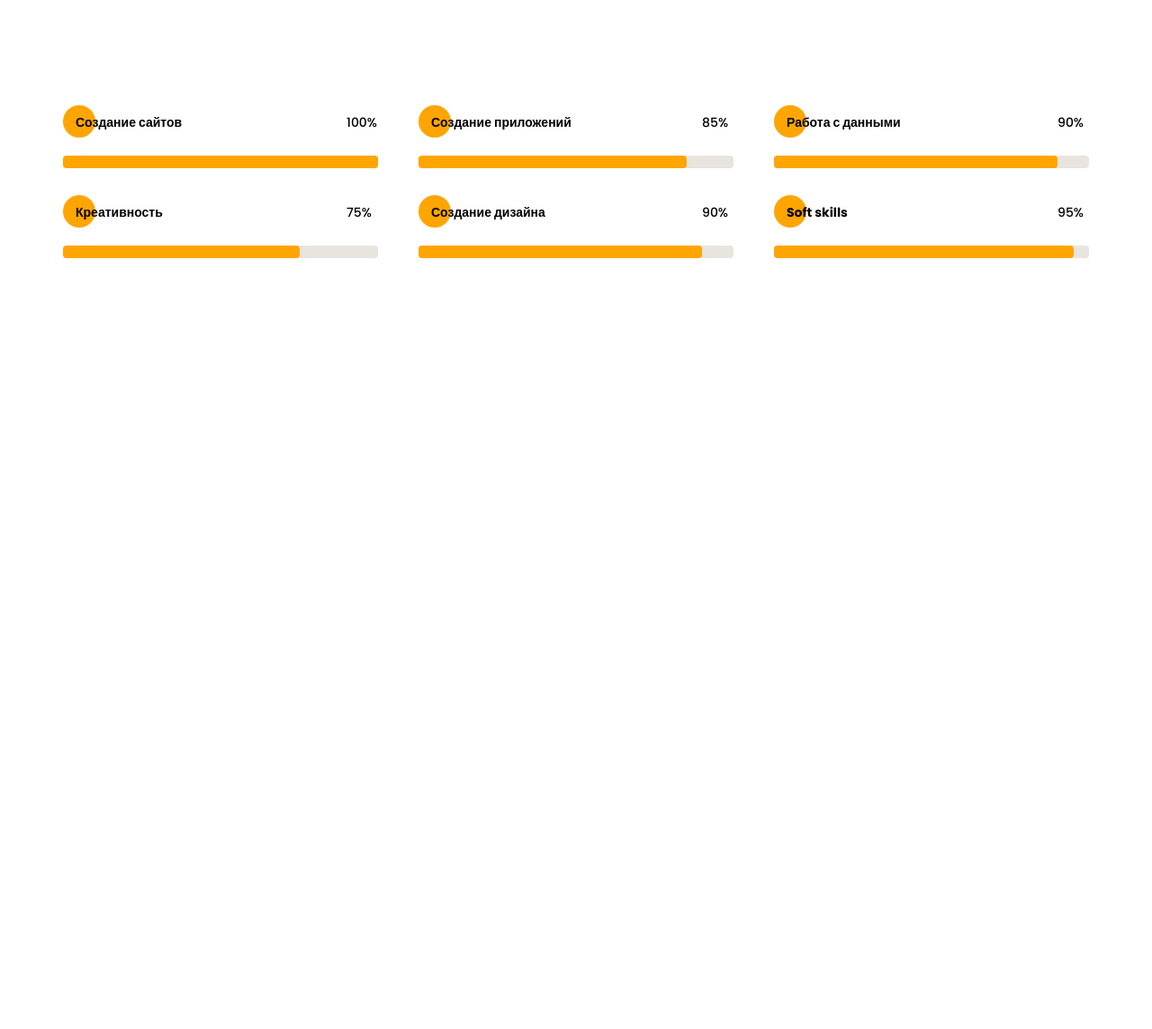
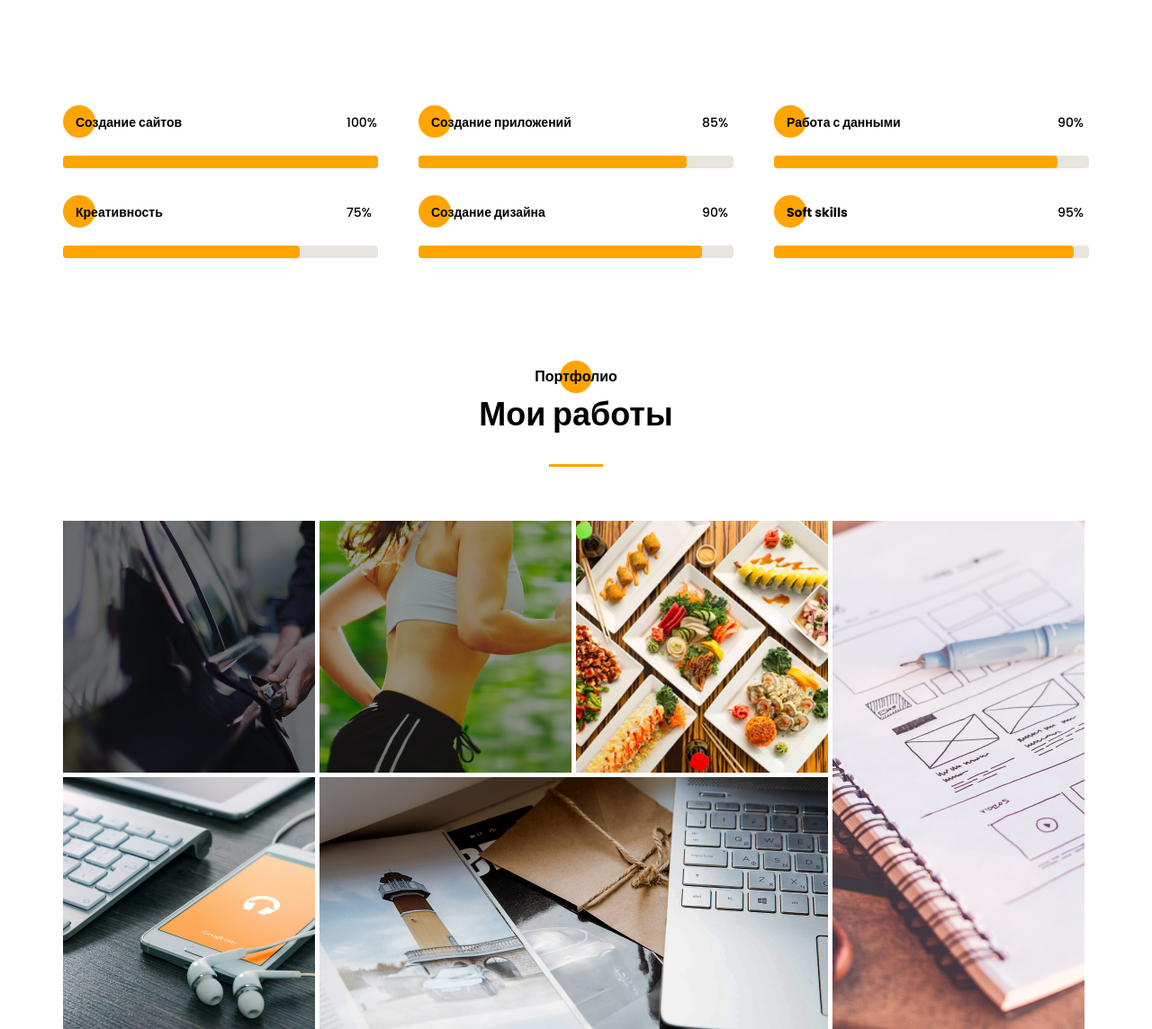
Before and after one commit to LeerenaLi/portfolio_starter, a website: page src/index.html in a window 1280 px wide. Shown: the part 3066-4210 px from the top of the page at 90% size. Before the commit the page ends 3353 px from the top, so only its background shows below. Drawn offline with Linux system fonts and the light colour scheme.

Commit message:
added section portfolio

```diff
--- a/src/index.html
+++ b/src/index.html
@@ -170,8 +170,8 @@
 
     <section class="resume">
         <div class="container">
-            <h2 class="title title_fz16 resume__title">Опыт</h2>
-            <div class="title resume__subtitle">Чем я буду полезна</div>
+            <h2 class="title title_fz16 title__section-title">Опыт</h2>
+            <div class="title title__section-subtitle">Чем я буду полезна</div>
             <div class="divider"></div>
 
             <div class="resume__wrapper">
@@ -247,8 +247,8 @@
 
     <section class="skills">
         <div class="container">
-            <h2 class="title title_fz16 skills__title">Навыки</h2>
-            <div class="title skills__subtitle">Что я использую в работе</div>
+            <h2 class="title title_fz16 title__section-title">Навыки</h2>
+            <div class="title title__section-subtitle">Что я использую в работе</div>
             <div class="divider"></div>
 
             <div class="skills__wrapper">
@@ -350,6 +350,35 @@
         </div>
     </section>
 
+    <section class="portfolio">
+        <div class="container">
+            <div class="title title_fz16 title__section-title">Портфолио</div>
+            <div class="title title__section-subtitle">Мои работы</div>
+            <div class="divider"></div>
+
+            <div class="portfolio__wrapper">
+                <a href="https://leerenali.github.io/uber_course/" target="_blank" class="portfolio__item">
+                    <img src="img/works/uber.jpg" alt="uber">
+                </a>
+                <a href="https://leerenali.github.io/Pulse/" target="_blank" class="portfolio__item">
+                    <img src="img/works/pulse.jpg" alt="pulse">
+                </a>
+                <a href="https://leerenali.github.io/Ubereats/" target="_blank" class="portfolio__item">
+                    <img src="img/works/ubereats.jpg" alt="ubereats">
+                </a>
+                <a href="https://leerenali.github.io/wordpress_intensive/" target="_blank" class="portfolio__item vertical">
+                    <img src="img/works/plans.jpg" alt="plans">
+                </a>
+                <a href="#" class="portfolio__item">
+                    <img src="img/works/ipad.jpg" alt="ipad">
+                </a>
+                <a href="#" class="portfolio__item horizontal">
+                    <img src="img/works/mac.jpg" alt="mac">
+                </a>
+            </div>
+        </div>
+    </section>
+
     <script src="js/script.js"></script>
 </body>
 </html>
--- /dev/null
+++ b/src/sass/blocks/_portfolio.scss
@@ -0,0 +1,31 @@
+.portfolio {
+    padding-top: 120px;
+    &__subtitle {
+        margin-top: 6px;
+    }
+    &__wrapper {
+        margin-top: 60px;
+        display: grid;
+        grid-template: repeat(2, 280px) / repeat(4, 280px);
+        grid-auto-rows: 280px;
+        gap: 5px;
+        .vertical {
+            grid-row: 1/3;
+            grid-column: 4/5;
+        }
+        .horizontal {
+            grid-row: 2/3;
+            grid-column: 2/4;
+        }
+    }
+    &__item {
+        transition: all 0.6s;
+        img {
+            width: 100%;
+        }
+        &:hover {
+            // transform: scale(1.05);
+            filter: brightness(0.4);
+        }
+    }
+}
--- a/src/sass/blocks/_resume.scss
+++ b/src/sass/blocks/_resume.scss
@@ -1,18 +1,5 @@
 .resume {
     padding-top: 120px;
-    &__title {
-        position: relative;
-        text-align: center;
-        @include before_circle;
-        &:before {
-            top: -6px;
-            left: 50%;
-            transform: translateX(-50%);
-        }
-    }
-    &__subtitle {
-        text-align: center;
-    }
     &__wrapper {
         padding: 0 65px;
         margin-top: 60px;
--- a/src/sass/blocks/_skills.scss
+++ b/src/sass/blocks/_skills.scss
@@ -1,18 +1,5 @@
 .skills {
     padding-top: 120px;
-    &__title {
-        position: relative;
-        text-align: center;
-        @include before_circle;
-        &:before {
-            top: -6px;
-            left: 50%;
-            transform: translateX(-50%);
-        }
-    }
-    &__subtitle {
-        text-align: center;
-    }
     &__wrapper {
         margin-top: 60px;
         padding: 0 10px;
--- a/src/sass/blocks/_title.scss
+++ b/src/sass/blocks/_title.scss
@@ -17,4 +17,17 @@
     &_fz48 {
         font-size: 48px;
     }
+    &__section-title {
+        position: relative;
+        text-align: center;
+        @include before_circle;
+        &:before {
+            top: -6px;
+            left: 50%;
+            transform: translateX(-50%);
+        }
+    }
+    &__section-subtitle {
+        text-align: center;
+    }
 }
--- a/src/sass/style.scss
+++ b/src/sass/style.scss
@@ -31,3 +31,4 @@
 @import 'blocks/about';
 @import 'blocks/resume';
 @import 'blocks/skills';
+@import 'blocks/portfolio';
```
Also changed, not shown: dist/css/style.min.css, dist/img/works/mac.jpg (added), dist/img/works/ubereats.jpg (added), dist/index.html, src/css/style.min.css, src/img/works/mac.jpg (added), src/img/works/ubereats.jpg (added), 2 other files.
